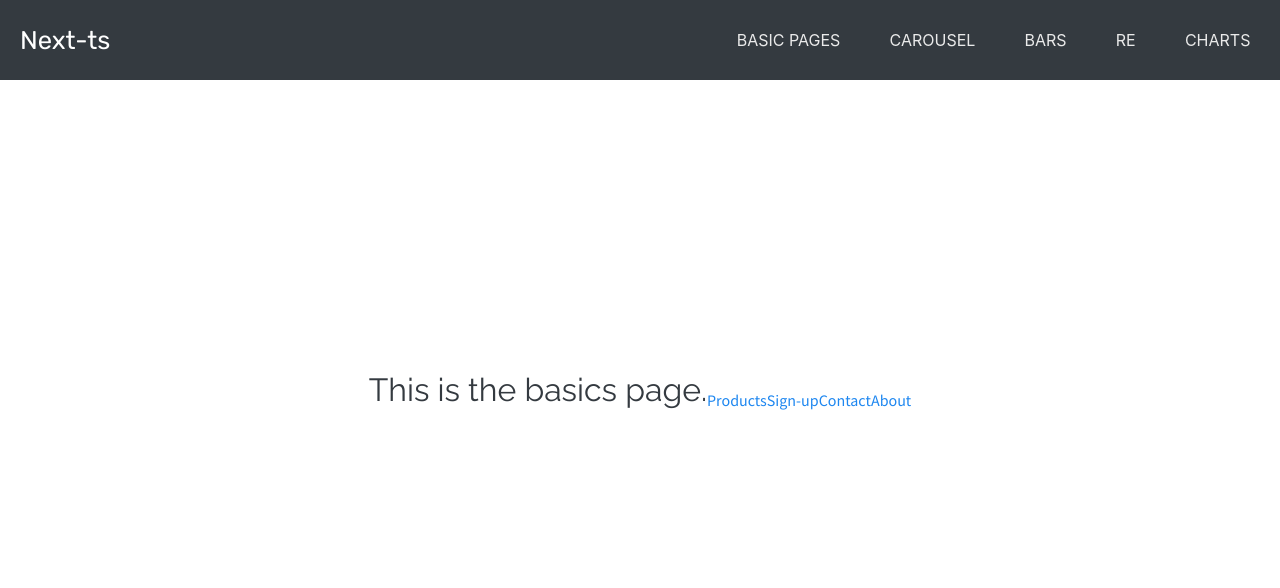
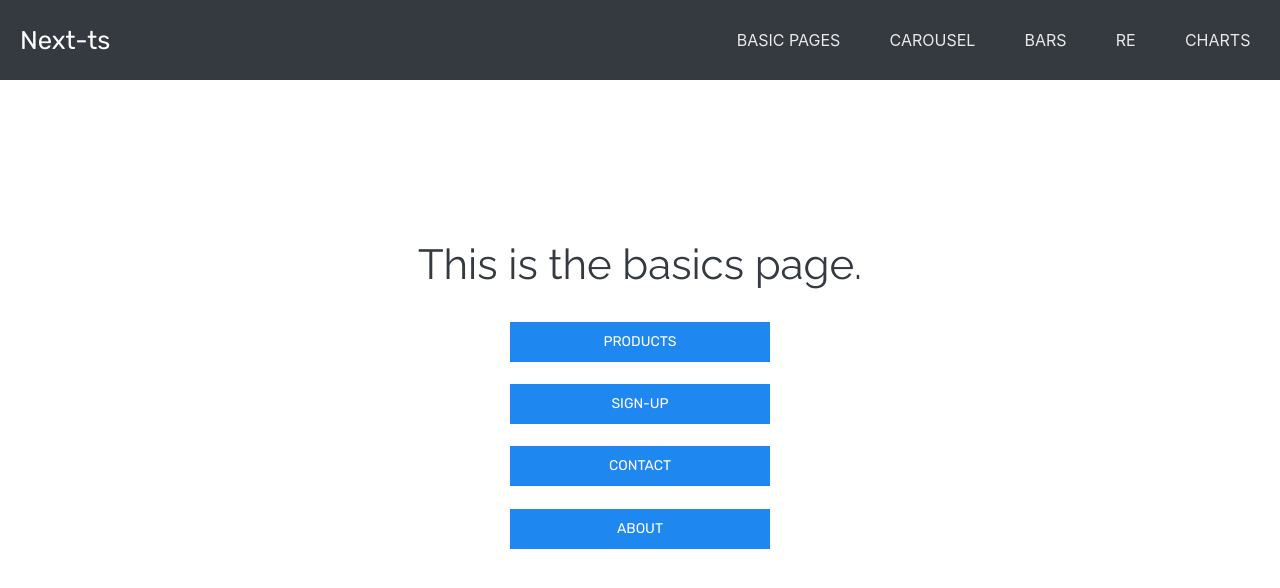
Before and after one commit to Brlaney/next-ts, a Next.js app: page /basics in a window 1280 px wide. Shown: the top 588 px of the page. Built offline with nearby package versions, Linux system fonts and the light colour scheme.

Commit message:
Working with inputs for reynolds page

```diff
--- a/package.json
+++ b/package.json
@@ -12,7 +12,9 @@
     "lint": "next lint"
   },
   "dependencies": {
+    "axios": "^0.26.0",
     "chart.js": "^3.7.1",
+    "cheerio": "^1.0.0-rc.10",
     "framer-motion": "^6.2.8",
     "next": "12.1.0",
     "plotly.js": "^2.9.0",
--- a/src/pages/basics/about/index.tsx
+++ b/src/pages/basics/about/index.tsx
@@ -1,5 +1,5 @@
 import { motion } from 'framer-motion';
-import styles from '@/styles/pages/About.module.scss';
+import styles from '@/styles/pages/Home.module.scss';
 
 
 const About = () => {
--- a/src/pages/basics/contact/index.tsx
+++ b/src/pages/basics/contact/index.tsx
@@ -1,5 +1,5 @@
 import { motion } from 'framer-motion';
-import styles from '@/styles/pages/Contact.module.scss';
+import styles from '@/styles/pages/Home.module.scss';
 
 
 const Contact = () => {
--- a/src/pages/basics/index.tsx
+++ b/src/pages/basics/index.tsx
@@ -1,7 +1,7 @@
 import React from 'react';
 import { motion } from 'framer-motion';
 import Link from 'next/link';
-import styles from '@/styles/pages/Basics.module.scss';
+import styles from '@/styles/pages/Home.module.scss';
 
 const basics = [
   { id: 1, name: 'Products', link: '/basics/products' },
@@ -14,16 +14,28 @@ const Basics = () => {
   return (
     <motion.div className={styles.container}>
       <motion.div className={styles.grid}>
-        <h2 className='uk-header'>
-          This is the basics page.
-        </h2>
-        {basics.map(link => (
-          <motion.div key={link.id}>
-            <Link href={link.link}>
-              <a className={styles.link}>{link.name}</a>
+        <motion.div className={styles.box}>
+
+          <motion.h1 className='uk-header'>
+            This is the basics page.
+          </motion.h1>
+
+          {basics.map(link => (
+            <Link href={link.link} key={link.id}>
+              <motion.button
+                className='uk-button uk-button-primary'
+                whileHover={{
+                  zIndex: 1,
+                  scale: 1.06,
+                  transition: { duration: 0.3, easing: 'easeInOut' }
+                }}
+                whileTap={{ scale: 0.9 }}
+              >
+                {link.name}
+              </motion.button>
             </Link>
-          </motion.div>
-        ))}
+          ))}
+        </motion.div>
       </motion.div>
     </motion.div>
   )
--- a/src/pages/basics/products/index.tsx
+++ b/src/pages/basics/products/index.tsx
@@ -1,5 +1,5 @@
 import { motion } from 'framer-motion';
-import styles from '@/styles/pages/Products.module.scss';
+import styles from '@/styles/pages/Home.module.scss';
 
 
 const Products = () => {
--- a/src/pages/basics/sign-up/index.tsx
+++ b/src/pages/basics/sign-up/index.tsx
@@ -1,5 +1,5 @@
 import { motion } from 'framer-motion';
-import styles from '@/styles/pages/SignUp.module.scss';
+import styles from '@/styles/pages/Home.module.scss';
 
 
 const SignUp = () => {
--- a/src/scss/pages/Basics.module.scss
+++ /dev/null
@@ -1,26 +0,0 @@
-@import '../theme/theme';
-
-.container {
-  width: 100%;
-  height: 100%;
-  display: flex;
-  flex-direction: column;
-  flex: 1;
-  align-items: center;
-  justify-content: center;
-  .grid {
-    height: 80vh;
-    display: flex;
-    align-items: center;
-    justify-content: center;
-    .vial {
-      .box {
-        height: 62px;
-        width: 62px;
-        border-radius: 3px;
-        margin: 3px 18px;
-        box-shadow: inset 2px 6px 4px rgba(92, 88, 88, 0.18);
-      }
-    }
-  }
-}
```
Also changed, not shown: src/lib/animations/headers.ts (added, +43 -0 lines), src/pages/moody/index.tsx (+33 -5 lines).
